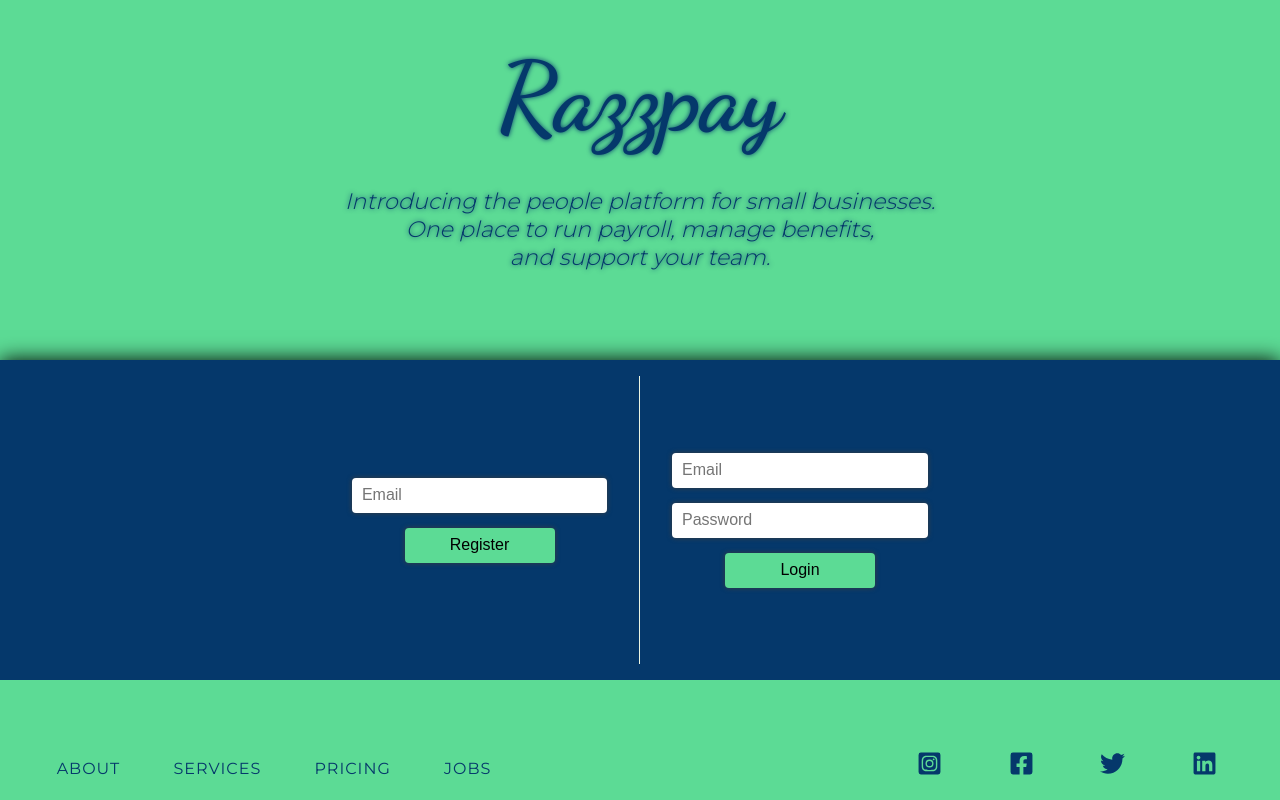
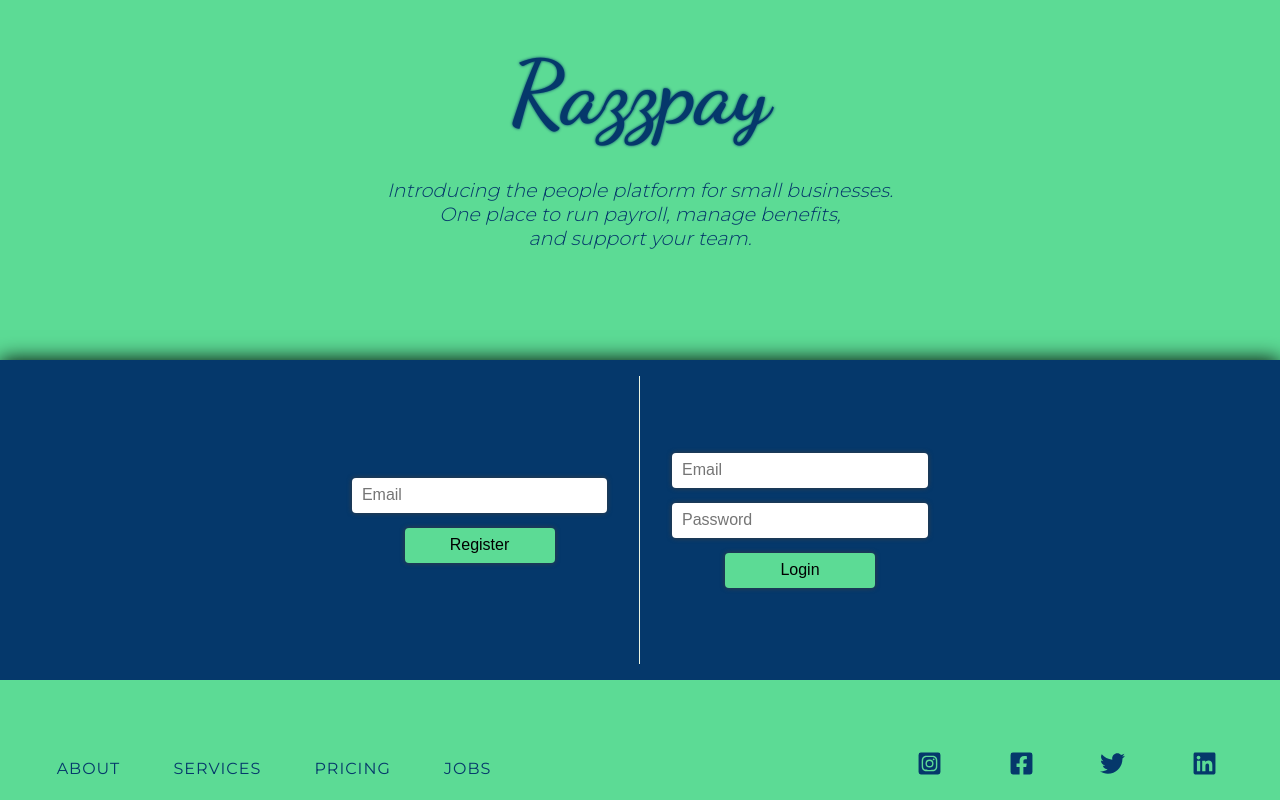
Before and after one commit to joshhammer/propulsion-final-project, a React (Create React App) app in the folder frontend/: page / in a window 1280 px wide. Built offline with nearby package versions, Linux system fonts and the light colour scheme.

Commit message:
change font size on landing page

```diff
--- a/frontend/src/components/LandingPage/LandingPage.scss
+++ b/frontend/src/components/LandingPage/LandingPage.scss
@@ -22,21 +22,21 @@
 
 #razzpay-main-title {
     color: var(--mainBlue);
-    font-size: 6rem;
+    font-size: 5.5rem;
     font-family: 'Dancing Script', cursive;
     margin-bottom: 2rem;
     margin-top: 2.5rem;
-    text-shadow: 0 0 5px var(--mainBlue);
+    text-shadow: 0 0 3px var(--mainBlue);
 }
 
 #main-subtitle {
     font-family: var(--secondaryFontFamily);
     font-weight: 300;
     font-style: italic;
-    font-size: 1.4rem;
+    font-size: 1.2rem;
     width: 60%;
     text-align: center;
-    text-shadow: 0 0 5px var(--mainBlue);
+    // text-shadow: 0 0 5px var(--mainBlue);
 }
 
 .authentication-container {
```
